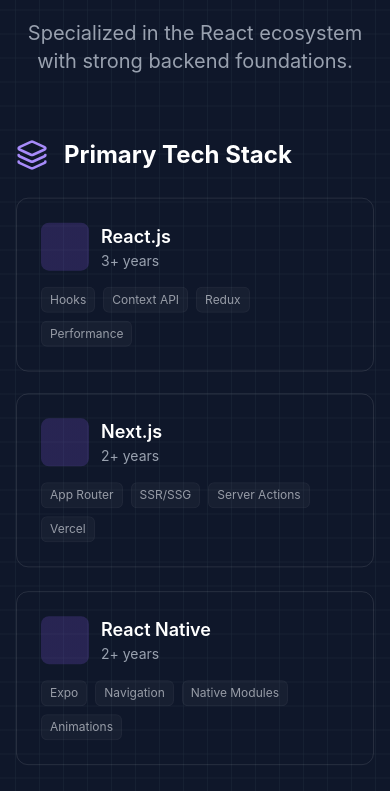
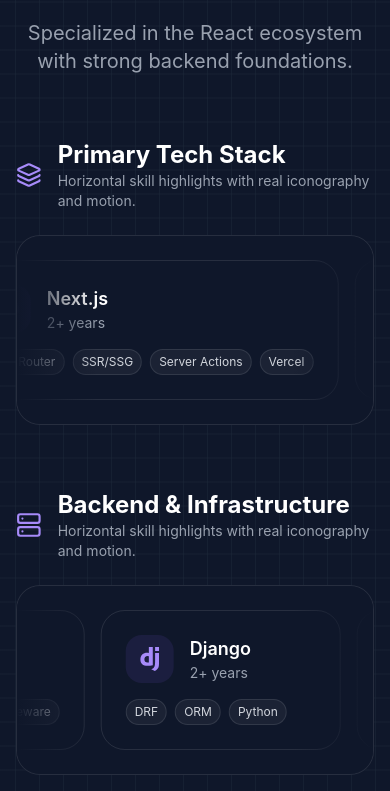
Before and after one commit to TanyaMushonga/tanyaradzwatmushonga-portifolio, a Next.js app: page / in a window 390 px wide. Shown: the part 7960-8751 px from the top of the page. Built offline with nearby package versions, Linux system fonts and the light colour scheme; no server answers.

Commit message:
feat: replace grid layout with infinite horizontal scrolling skill cards in Skills component

```diff
--- a/src/app/components/skills/Skills.tsx
+++ b/src/app/components/skills/Skills.tsx
@@ -27,45 +27,49 @@
               initial={{ opacity: 0, y: 50 }}
               whileInView={{ opacity: 1, y: 0 }}
               viewport={{ once: true }}
-              transition={{ delay: categoryIndex * 0.2 }}
+              transition={{ delay: categoryIndex * 0.15 }}
+              className="space-y-6"
             >
-              <div className="flex items-center mb-8">
-                <category.icon className="w-8 h-8 text-primary-400 mr-4" />
+              <div className="flex items-center gap-4">
+                <category.icon className="w-8 h-8 text-primary-400" />
+                <div>
                   <h3 className="text-2xl md:text-3xl font-bold text-white">
                     {category.category}
                   </h3>
+                  <p className="text-gray-400 text-sm md:text-base">
+                    Horizontal skill highlights with real iconography and motion.
+                  </p>
+                </div>
               </div>
 
-              <div className="grid grid-cols-1 md:grid-cols-2 lg:grid-cols-3 gap-6">
-                {category.items.map((skill, skillIndex) => (
+              <div className="overflow-hidden rounded-3xl border border-white/10 bg-dark-900 relative">
+                {/* Gradient Masks for smooth fade */}
+                <div className="absolute inset-y-0 left-0 w-20 bg-gradient-to-r from-dark-900 to-transparent z-10 pointer-events-none" />
+                <div className="absolute inset-y-0 right-0 w-20 bg-gradient-to-l from-dark-900 to-transparent z-10 pointer-events-none" />
+
                 <motion.div
-                    key={skill.name}
-                    initial={{ opacity: 0, scale: 0.9 }}
-                    whileInView={{ opacity: 1, scale: 1 }}
-                    viewport={{ once: true }}
-                    transition={{ delay: skillIndex * 0.1 }}
-                    whileHover={{ y: -10, scale: 1.05, zIndex: 10 }}
-                    animate={{
-                      y: [0, -8, 0],
-                      transition: {
-                        duration: 4,
+                  initial={{ x: 0 }}
+                  animate={{ x: "-50%" }}
+                  transition={{
+                    duration: 30 + categoryIndex * 5, // Slightly different speeds for variety
                     repeat: Infinity,
-                        repeatType: "reverse",
-                        ease: "easeInOut",
-                        delay: skillIndex * 0.5
-                      }
+                    ease: "linear"
                   }}
-                    className="glass-effect p-6 rounded-xl border border-white/10 group hover:border-primary-500/50 hover:shadow-[0_0_30px_rgba(56,189,248,0.2)] transition-all duration-300 relative overflow-hidden"
+                  className="flex gap-4 px-4 py-6 min-w-max"
                 >
-                    <div className="absolute inset-0 bg-gradient-to-br from-primary-500/5 to-accent-500/5 opacity-0 group-hover:opacity-100 transition-opacity duration-300" />
-
-                    <div className="flex items-center justify-between mb-4 relative z-10">
-                      <div className="flex items-center">
-                        <div className="w-12 h-12 bg-gradient-to-r from-primary-500/20 to-accent-400/20 rounded-lg flex items-center justify-center mr-3 group-hover:scale-110 transition-transform duration-300">
-                          <span className="text-2xl">{skill.icon}</span>
+                  {[...category.items, ...category.items].map((skill, index) => {
+                    const Icon = skill.icon;
+                    return (
+                      <div
+                        key={`${skill.name}-${index}`}
+                        className="min-w-[240px] rounded-3xl border border-white/10 bg-dark-950 p-6 flex-shrink-0 hover:border-primary-500/50 transition-colors duration-300"
+                      >
+                        <div className="flex items-center gap-4 mb-4">
+                          <div className="w-12 h-12 rounded-2xl bg-primary-500/10 text-primary-400 flex items-center justify-center">
+                            <Icon className="w-6 h-6" />
                           </div>
                           <div>
-                          <h4 className="text-lg font-semibold text-white group-hover:text-primary-400 transition-colors">
+                            <h4 className="text-lg font-semibold text-white">
                               {skill.name}
                             </h4>
                             <p className="text-sm text-gray-400">
@@ -73,22 +77,20 @@
                             </p>
                           </div>
                         </div>
-                    </div>
-
-                    {skill.related && (
-                      <div className="flex flex-wrap gap-2 relative z-10 mt-4 opacity-70 group-hover:opacity-100 transition-opacity">
-                        {skill.related.map((tech, index) => (
+                        <div className="flex flex-wrap gap-2 mt-2 text-xs text-gray-300">
+                          {skill.related.map((tech, i) => (
                             <span
-                            key={index}
-                            className="bg-white/5 border border-white/5 px-2 py-1 rounded-md text-xs text-gray-300 group-hover:bg-white/10 group-hover:border-white/20 transition-colors"
+                              key={i}
+                              className="rounded-full border border-white/10 bg-white/5 px-2 py-1"
                             >
                               {tech}
                             </span>
                           ))}
                         </div>
-                    )}
+                      </div>
+                    );
+                  })}
                 </motion.div>
-                ))}
               </div>
             </motion.div>
           ))}
```
Lines whose indentation alone changed are shown as unchanged.
